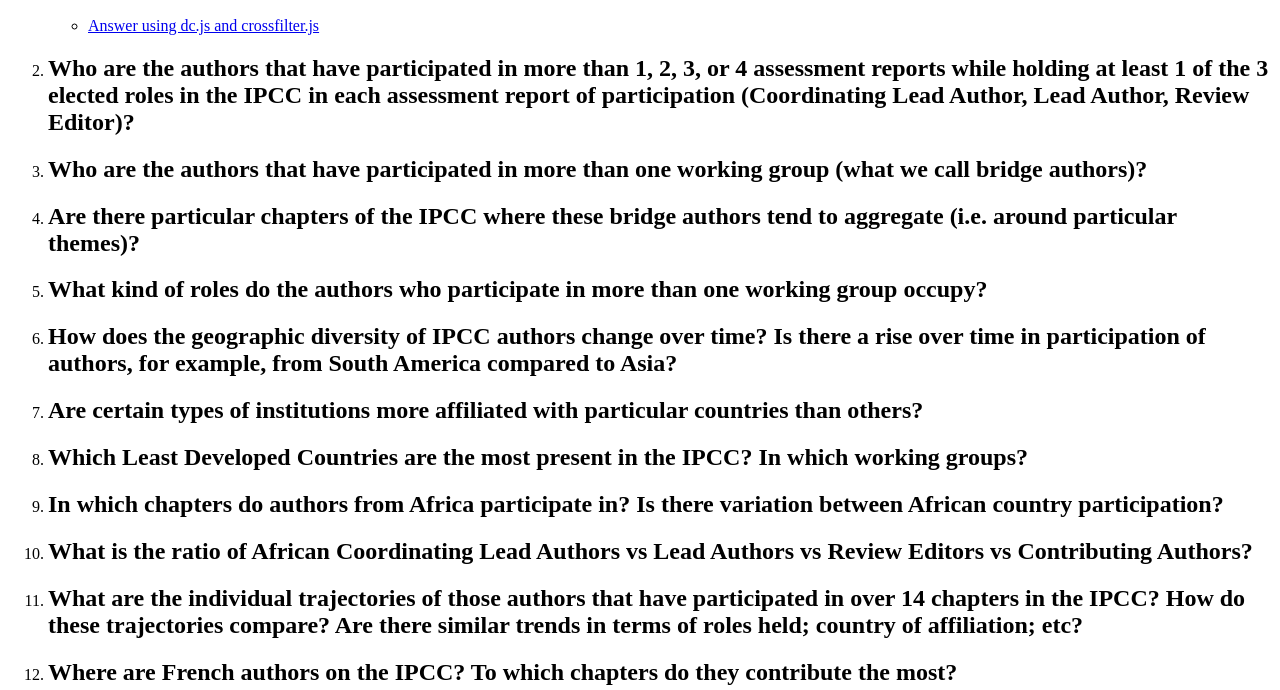
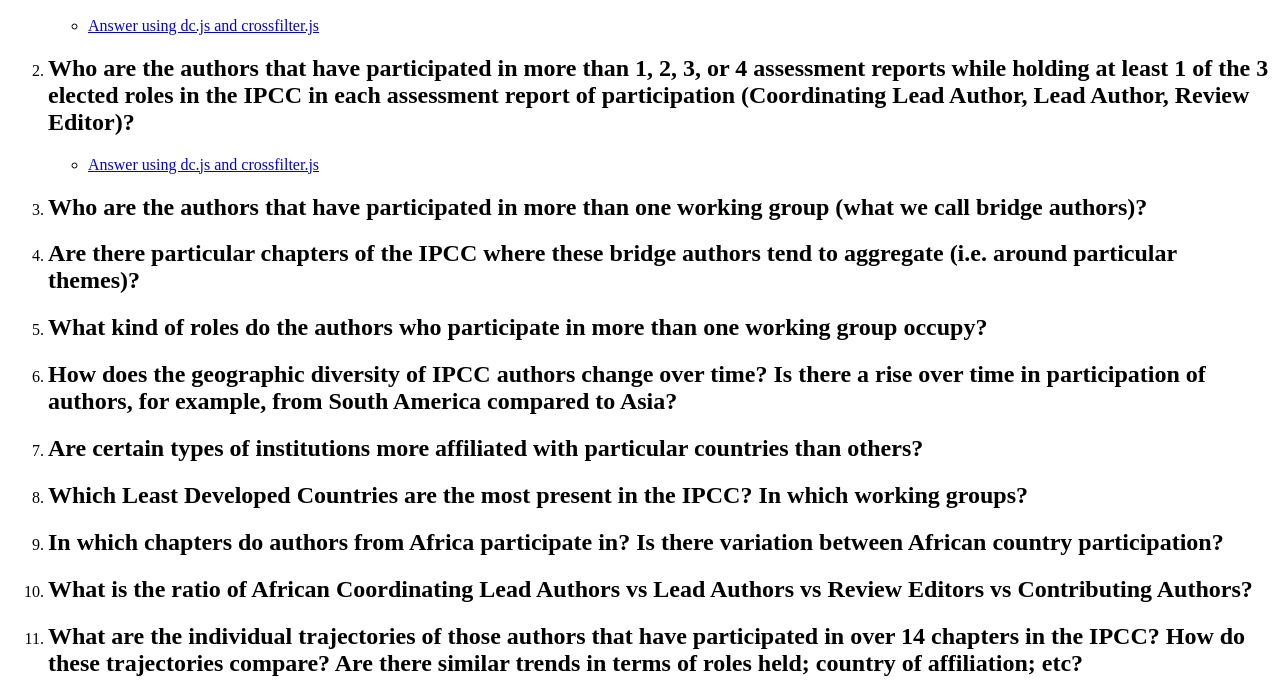
Before and after one commit to medea-project/d3.explore, a plain HTML site: page index.html in a window 1280 px wide. Shown: the part 110-800 px from the top of the page. Drawn offline with Linux system fonts and the light colour scheme.

Commit message:
Propose sane experiment for question 2

```diff
--- a/index.html
+++ b/index.html
@@ -25,6 +25,10 @@
    in each assessment report of participation
    (Coordinating Lead Author, Lead Author, Review Editor)?
           </h2>
+          <ul>
+            <li><a href="sub/dc.js/web/index.html"
+              >Answer using dc.js and crossfilter.js</a></li>
+          </ul>
         </li>
         <li>
           <h2>
```
